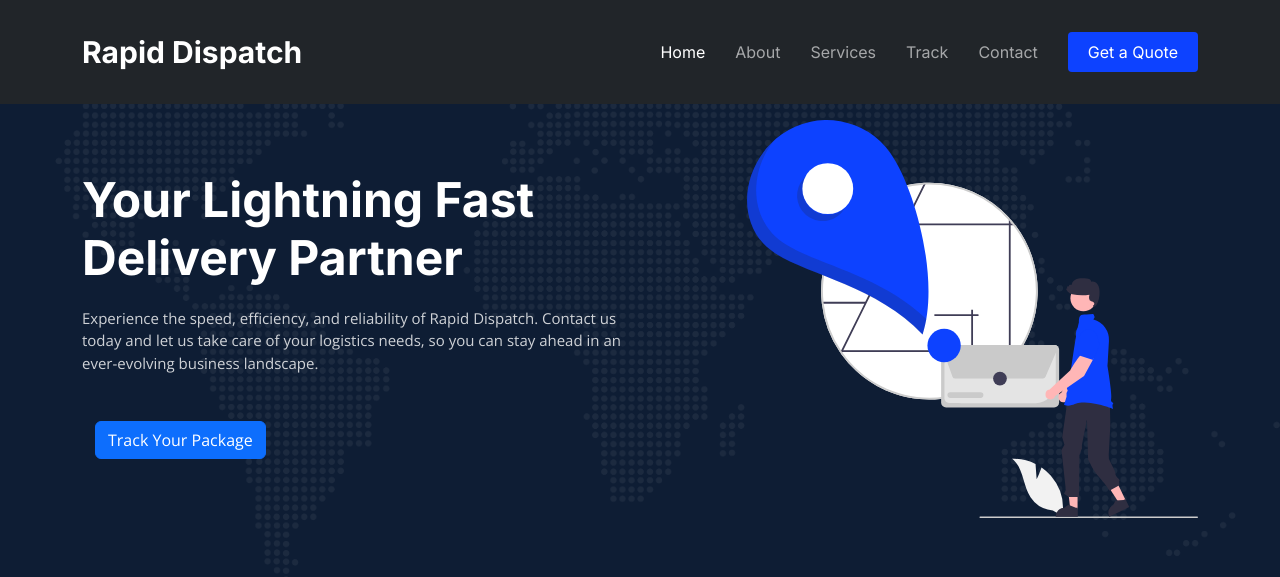
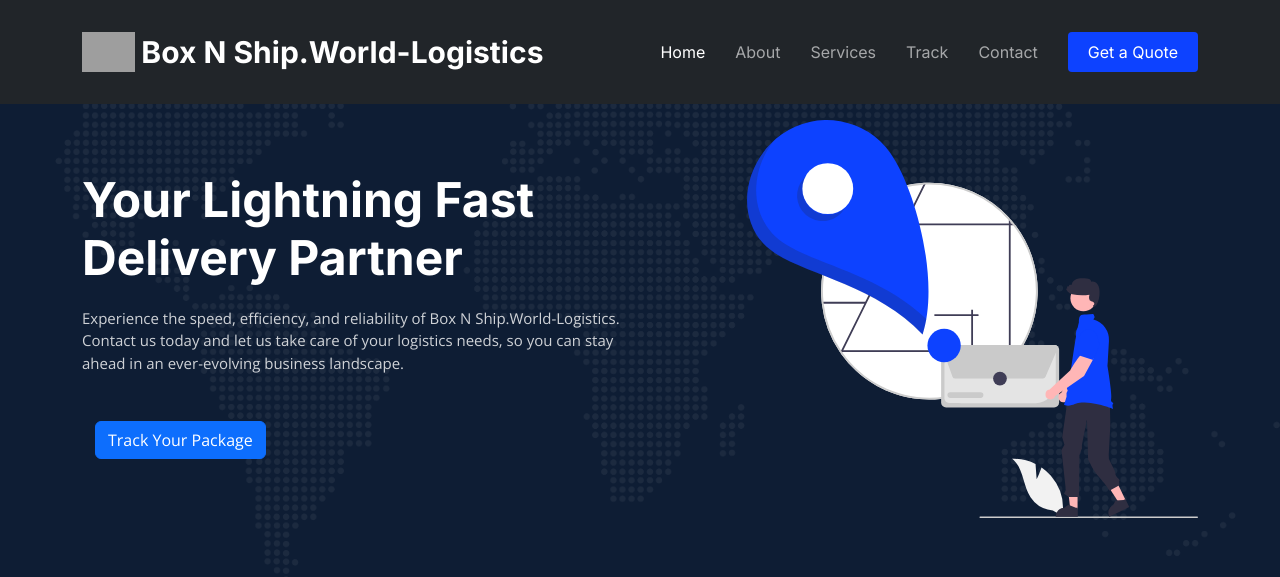
Before and after one commit to dreazyhub/turbo, a Django app: page / in a window 1280 px wide. Shown: the top 577 px of the page. Run offline with Django 4.2, Linux system fonts and the light colour scheme; some libraries are stand-ins or nearby versions; grey boxes are pictures that could not be loaded.

Commit message:
added domain

```diff
--- a/clientside/templates/about.html
+++ b/clientside/templates/about.html
@@ -36,7 +36,7 @@
             <div class="col-lg-6 content order-last  order-lg-first">
               <h3>About Us</h3>
               <p>
-                Rapid Dispatch is a leading logistics company dedicated to providing efficient and reliable shipping and transportation solutions. With years of industry experience, we have built a reputation for excellence, customer satisfaction, and a commitment to meeting the diverse needs of our clients.
+                Box N Ship.World-Logistics is a leading logistics company dedicated to providing efficient and reliable shipping and transportation solutions. With years of industry experience, we have built a reputation for excellence, customer satisfaction, and a commitment to meeting the diverse needs of our clients.
 
               </p>
               <ul>
--- a/clientside/templates/home.html
+++ b/clientside/templates/home.html
@@ -11,7 +11,7 @@
       <div class="row gy-4 d-flex justify-content-between">
         <div class="col-lg-6 order-2 order-lg-1 d-flex flex-column justify-content-center">
           <h2 data-aos="fade-up">Your Lightning Fast Delivery Partner</h2>
-          <p data-aos="fade-up" data-aos-delay="100">Experience the speed, efficiency, and reliability of Rapid Dispatch. Contact us today and let us take care of your logistics needs, so you can stay ahead in an ever-evolving business landscape.
+          <p data-aos="fade-up" data-aos-delay="100">Experience the speed, efficiency, and reliability of Box N Ship.World-Logistics. Contact us today and let us take care of your logistics needs, so you can stay ahead in an ever-evolving business landscape.
             <div class="">
               <button type="submit" class="btn btn"><a class="btn btn-primary" href = "{% url 'ClientSide:track' %}">Track Your Package</a></button>
 
--- a/clientside/templates/index1.html
+++ b/clientside/templates/index1.html
@@ -51,8 +51,8 @@
 
       <a href="{% url 'ClientSide:homepage' %}" class="logo d-flex align-items-center">
         <!-- Uncomment the line below if you also wish to use an image logo -->
-        <!-- <img src="assets/img/logo.png" alt=""> -->
-        <h1>Rapid Dispatch</h1>
+        <img src="{% static 'assets/img/box-n-ship.png' %}" alt="">
+        <h1>Box N Ship.World-Logistics</h1>
       </a>
 
       <i class="mobile-nav-toggle mobile-nav-show bi bi-list"></i>
@@ -86,9 +86,9 @@
       <div class="row gy-4">
         <div class="col-lg-5 col-md-12 footer-info">
           <a href="" class="logo d-flex align-items-center">
-            <span>Rapid Dispatch</span>
+            <span>Box N Ship.World-Logistics</span>
           </a>
-          <p>Experience the speed, efficiency, and reliability of Rapid Dispatch. Contact us today and let us take care of your logistics needs, so you can stay ahead in an ever-evolving business landscape.</p>
+          <p>Experience the speed, efficiency, and reliability of Box N Ship.World-Logistics. Contact us today and let us take care of your logistics needs, so you can stay ahead in an ever-evolving business landscape.</p>
           <div class="social-links d-flex mt-4">
             <a href="#" class="twitter"><i class="bi bi-twitter"></i></a>
             <a href="#" class="facebook"><i class="bi bi-facebook"></i></a>
@@ -136,7 +136,7 @@
 
     <div class="container mt-4">
       <div class="copyright">
-        &copy; Copyright <strong><span>Rapid Dispatch</span></strong>. All Rights Reserved
+        &copy; Copyright <strong><span>Box N Ship.World-Logistics</span></strong>. All Rights Reserved
       </div>
     </div>
 
```
Also changed, not shown: clientside/static/assets/img/favicon.png, clientside/static/assets/img/team/team-1.jpg (deleted), clientside/static/assets/img/team/team-2.jpg (deleted), clientside/static/assets/img/team/team-3.jpg (deleted), clientside/static/assets/img/testimonials/testimonials-1.jpg (deleted), clientside/static/assets/img/testimonials/testimonials-2.jpg (deleted), clientside/static/assets/img/testimonials/testimonials-3.jpg (deleted), clientside/static/assets/img/testimonials/testimonials-4.jpg (deleted), clientside/static/assets/img/testimonials/testimonials-5.jpg (deleted).
